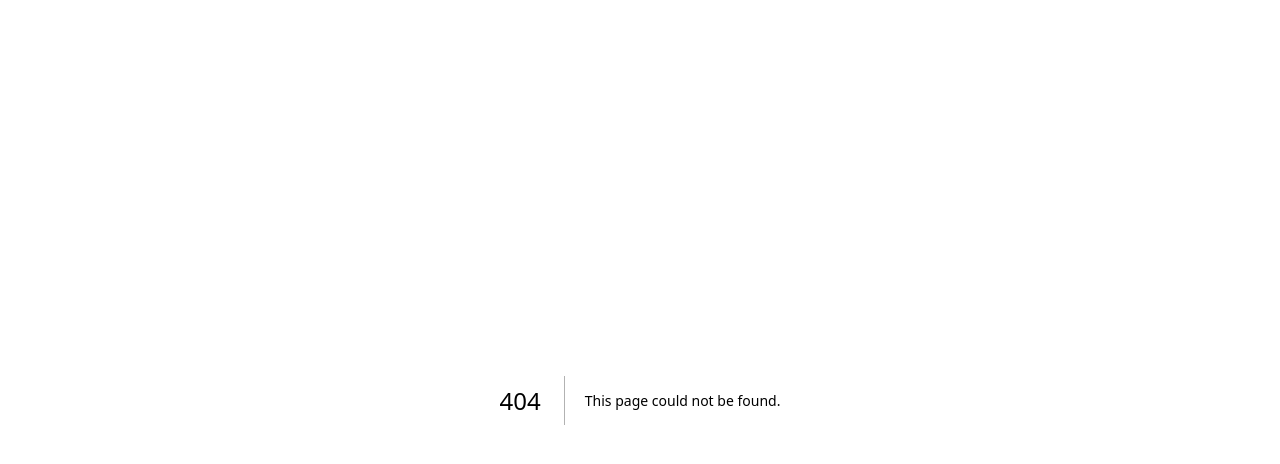
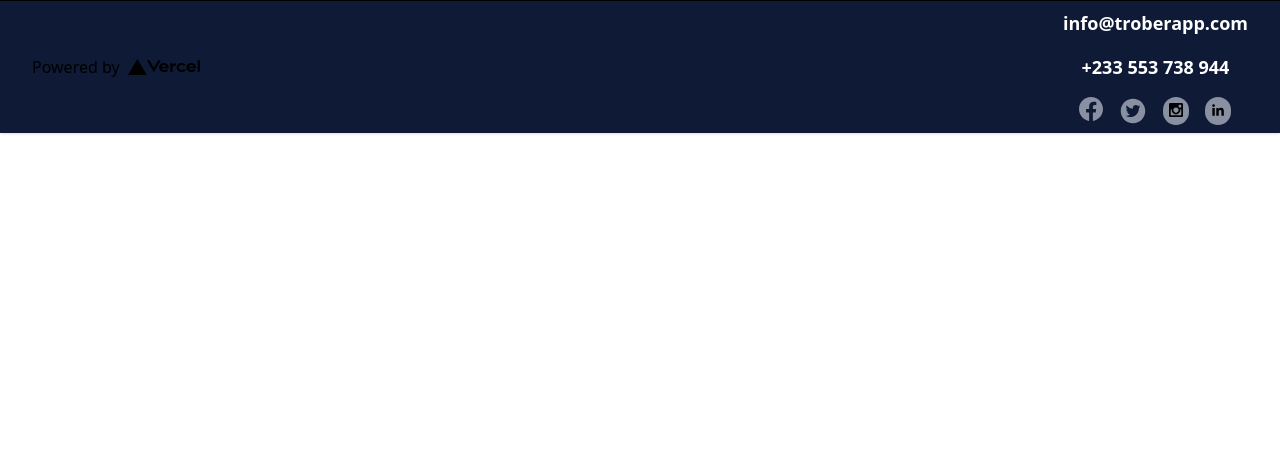
Before and after one commit to ImmArkorful/trober-web-app, a Next.js app: page /Components/Common/footer in a window 1280 px wide. Before the commit this address had no page. Shown: the top 464 px of the page. Built offline with nearby package versions, Linux system fonts and the light colour scheme.

Commit message:
feat: footer and animation library added

```diff
--- a/package.json
+++ b/package.json
@@ -11,8 +11,10 @@
     "format": "prettier --write './**/*.{js,jsx,ts,tsx,css,md,json}' --config ./.prettierrc"
   },
   "dependencies": {
+    "@types/aos": "^3.0.4",
     "@typescript-eslint/eslint-plugin": "^5.39.0",
     "@typescript-eslint/parser": "^5.39.0",
+    "aos": "^3.0.0-beta.6",
     "eslint": "^7.32.0 || ^8.2.0",
     "eslint-config-prettier": "^8.5.0",
     "eslint-plugin-jsx-a11y": "^6.5.1",
--- /dev/null
+++ b/pages/Components/Common/footer.tsx
@@ -0,0 +1,49 @@
+import type { NextPage } from 'next';
+import { BsFacebook } from 'react-icons/bs';
+import { AiFillTwitterCircle } from 'react-icons/ai';
+import { ImInstagram } from 'react-icons/im';
+import { GrLinkedinOption } from 'react-icons/gr';
+import Image from 'next/image';
+
+const Footer: NextPage = () => {
+  return (
+    <footer className="flex flex-col md:flex-row bg-primary shadow w-full items-center justify-between border-t px-8">
+      <a
+        data-aos-offset="0"
+        data-aos="fade-up"
+        className="flex items-center justify-center gap-2"
+        href="https://vercel.com?utm_source=create-next-app&utm_medium=default-template&utm_campaign=create-next-app"
+        target="_blank"
+        rel="noopener noreferrer"
+      >
+        Powered by{' '}
+        <Image src="/vercel.svg" alt="Vercel Logo" width={72} height={16} />
+      </a>
+      <div
+        data-aos-offset="0"
+        data-aos="fade-up"
+        className="flex flex-col text-sm md:text-lg font-semibold text-white"
+      >
+        <a href="mailto: info@troberapp.com" className="py-2 text-center">
+          info@troberapp.com
+        </a>
+        <a href="tel: +233553738944" className="py-2 text-center">
+          +233 553 738 944
+        </a>
+        <div className="flex justify-center py-2">
+          <BsFacebook color="#8890A1" className="mx-2" size={24} />
+          <AiFillTwitterCircle color="#8890A1" className="mx-2" size={28} />
+
+          <div className="bg-icongrey rounded-full p-1.5 mx-2">
+            <ImInstagram color="black" size={14} />
+          </div>
+          <div className="bg-icongrey rounded-full p-1.5 mx-2">
+            <GrLinkedinOption color="black" size={14} />
+          </div>
+        </div>
+      </div>
+    </footer>
+  );
+};
+
+export default Footer;
--- a/pages/Components/Common/header.tsx
+++ b/pages/Components/Common/header.tsx
@@ -21,11 +21,13 @@ const Header: NextPage = () => {
       <nav className="p-5 bg-primary shadow md:flex md:items-center md:justify-between">
         <div className="flex justify-between items-center ">
           <img
+            data-aos="fade-right"
             alt=""
             className="h-10 inline"
             src="https://tailwindcss.com/_next/static/media/social-square.b622e290e82093c36cca57092ffe494f.jpg"
           />
           <BiMenu
+            title="Hamburger menu Icon to trigger mobile view navigation bar"
             role="button"
             className="text-3xl cursor-pointer mx-2 md:hidden block"
             onClick={() => {
@@ -40,6 +42,7 @@ const Header: NextPage = () => {
         </div>
 
         <ul
+          data-aos={menuActive ? 'fade-left' : ''}
           className={`${menuStyle} bg-primary font-semibold text-white md:flex md:items-center z-[-1] md:z-auto md:static absolute w-full left-0 md:w-auto md:py-0 py-4 md:pl-0 pl-7 md:opacity-100 transition-all ease-in duration-500`}
         >
           <li className="mx-4 my-6 md:my-0">
--- a/pages/_app.tsx
+++ b/pages/_app.tsx
@@ -1,7 +1,18 @@
 import '../styles/globals.css';
 import type { AppProps } from 'next/app';
+import AOS from 'aos';
+import 'aos/dist/aos.css';
+import { useEffect } from 'react';
 
 function MyApp({ Component, pageProps }: AppProps) {
+  useEffect(() => {
+    AOS.init({
+      offset: 200,
+      duration: 600,
+      easing: 'ease-in-sine',
+      delay: 100,
+    });
+  }, []);
   return <Component {...pageProps} />;
 }
 
--- a/pages/index.tsx
+++ b/pages/index.tsx
@@ -1,29 +1,19 @@
 import type { NextPage } from 'next';
 import Head from 'next/head';
-import Image from 'next/image';
+import Footer from './Components/Common/footer';
+
 import Header from './Components/Common/header';
 
 const Home: NextPage = () => {
   return (
-    <div className="flex min-h-screen flex-col py-2">
+    <div className="flex min-h-screen flex-col pt-2">
       <Head>
         <title>Trober - The new way to get to work</title>
         <link rel="icon" href="/favicon.ico" />
       </Head>
       <Header />
       <main className="flex w-full flex-1 flex-col items-center justify-center px-20 text-center" />
-
-      <footer className="flex h-24 w-full items-center justify-center border-t">
-        <a
-          className="flex items-center justify-center gap-2"
-          href="https://vercel.com?utm_source=create-next-app&utm_medium=default-template&utm_campaign=create-next-app"
-          target="_blank"
-          rel="noopener noreferrer"
-        >
-          Powered by{' '}
-          <Image src="/vercel.svg" alt="Vercel Logo" width={72} height={16} />
-        </a>
-      </footer>
+      <Footer />
     </div>
   );
 };
--- a/tailwind.config.js
+++ b/tailwind.config.js
@@ -9,6 +9,7 @@ module.exports = {
     colors: {
       primary: '#0F1A37',
       white: '#FFF',
+      icongrey: '#8890A1',
     },
     extend: {},
   },
```
Also changed, not shown: 1 other file (tests, documents, lock files or other folders).
